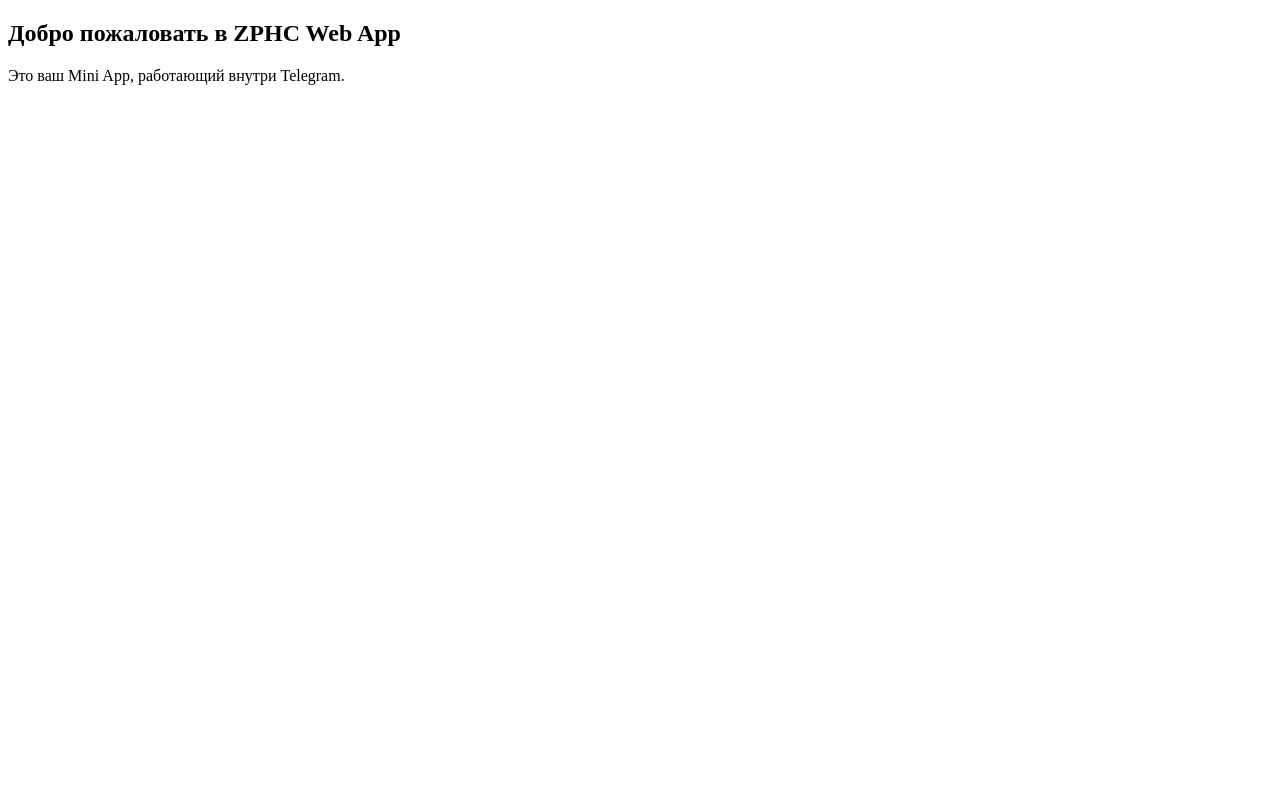
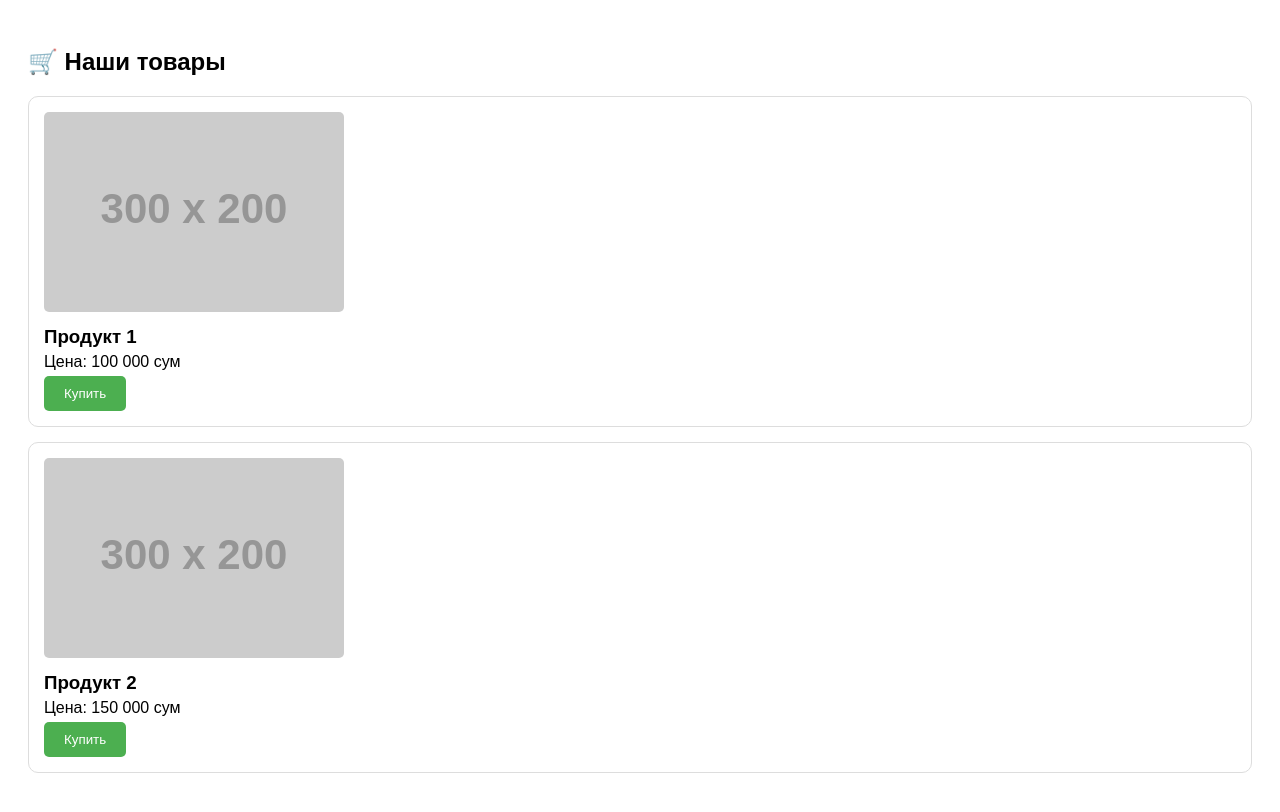
Before and after one commit to dex89666/ZPHC-miniapp, a plain HTML site: page index.html in a window 1280 px wide. Drawn offline with Linux system fonts and the light colour scheme; placeholder pictures from the web are drawn by us.

Commit message:
Update index.html

```diff
--- a/index.html
+++ b/index.html
@@ -1,17 +1,34 @@
 <!DOCTYPE html>
 <html lang="ru">
 <head>
-  <meta charset="UTF-8" />
-  <title>ZPHC Web App</title>
+  <meta charset="UTF-8">
+  <title>ZPHC Store</title>
   <meta name="viewport" content="width=device-width, initial-scale=1.0">
-  <script>
-    window.onload = function () {
-      Telegram.WebApp.ready();
-    };
-  </script>
+  <style>
+    body { font-family: sans-serif; padding: 20px; }
+    .product { border: 1px solid #ddd; padding: 15px; margin-bottom: 15px; border-radius: 10px; }
+    .product img { width: 100%; max-width: 300px; border-radius: 5px; }
+    .product h3 { margin: 10px 0 5px; }
+    .product p { margin: 5px 0; }
+    .buy-btn { background: #4CAF50; color: white; padding: 10px 20px; border: none; border-radius: 5px; cursor: pointer; }
+  </style>
 </head>
 <body>
-  <h2>Добро пожаловать в ZPHC Web App</h2>
-  <p>Это ваш Mini App, работающий внутри Telegram.</p>
+  <h2>🛒 Наши товары</h2>
+
+  <div class="product">
+    <img src="https://via.placeholder.com/300x200" alt="Товар 1">
+    <h3>Продукт 1</h3>
+    <p>Цена: 100 000 сум</p>
+    <button class="buy-btn">Купить</button>
+  </div>
+
+  <div class="product">
+    <img src="https://via.placeholder.com/300x200" alt="Товар 2">
+    <h3>Продукт 2</h3>
+    <p>Цена: 150 000 сум</p>
+    <button class="buy-btn">Купить</button>
+  </div>
+
 </body>
 </html>
```
